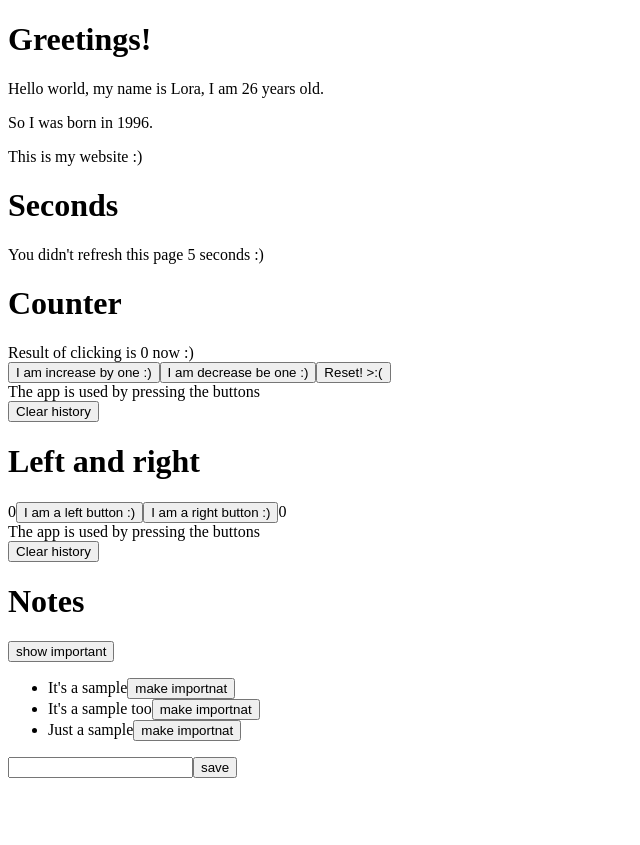
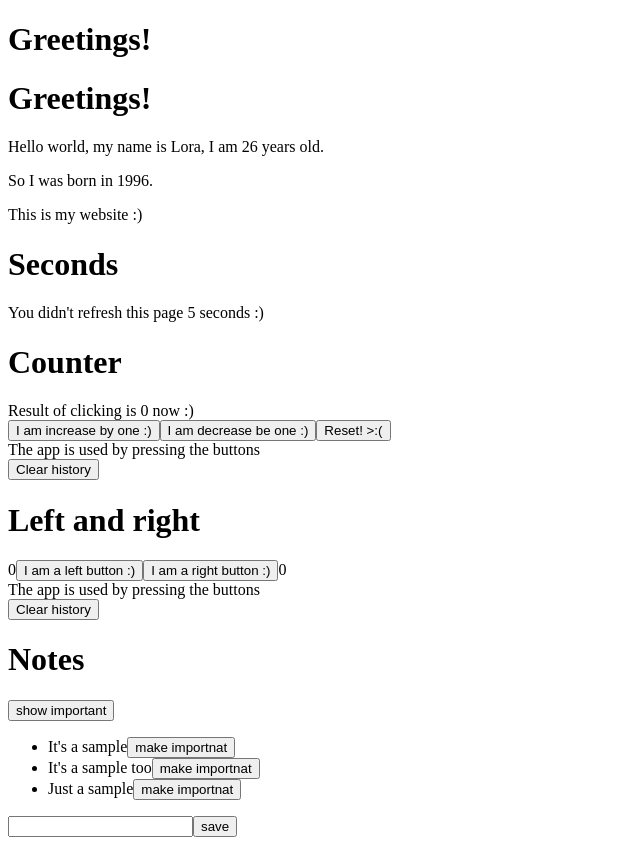
Before and after one commit to loreliawand/ncitylab, a React (Create React App) app: page / in a window 1280 px wide. Shown: the whole page, without its empty margins (0-640 px from the left). Before the commit the page ends 800 px from the top, so only its background shows below. Built offline with nearby package versions, Linux system fonts and the light colour scheme; data requests are answered from the project's data file.

Commit message:
Replaced header

```diff
--- a/src/components/Hello.js
+++ b/src/components/Hello.js
@@ -6,6 +6,7 @@ const Hello = ({ name, age }) => {
   const bornYear = () => new Date().getFullYear() - age;
   return (
     <div>
+      <h1>Greetings!</h1>
       <p>
         Hello world, my name is {name}, I am {age} years old.
       </p>
```
